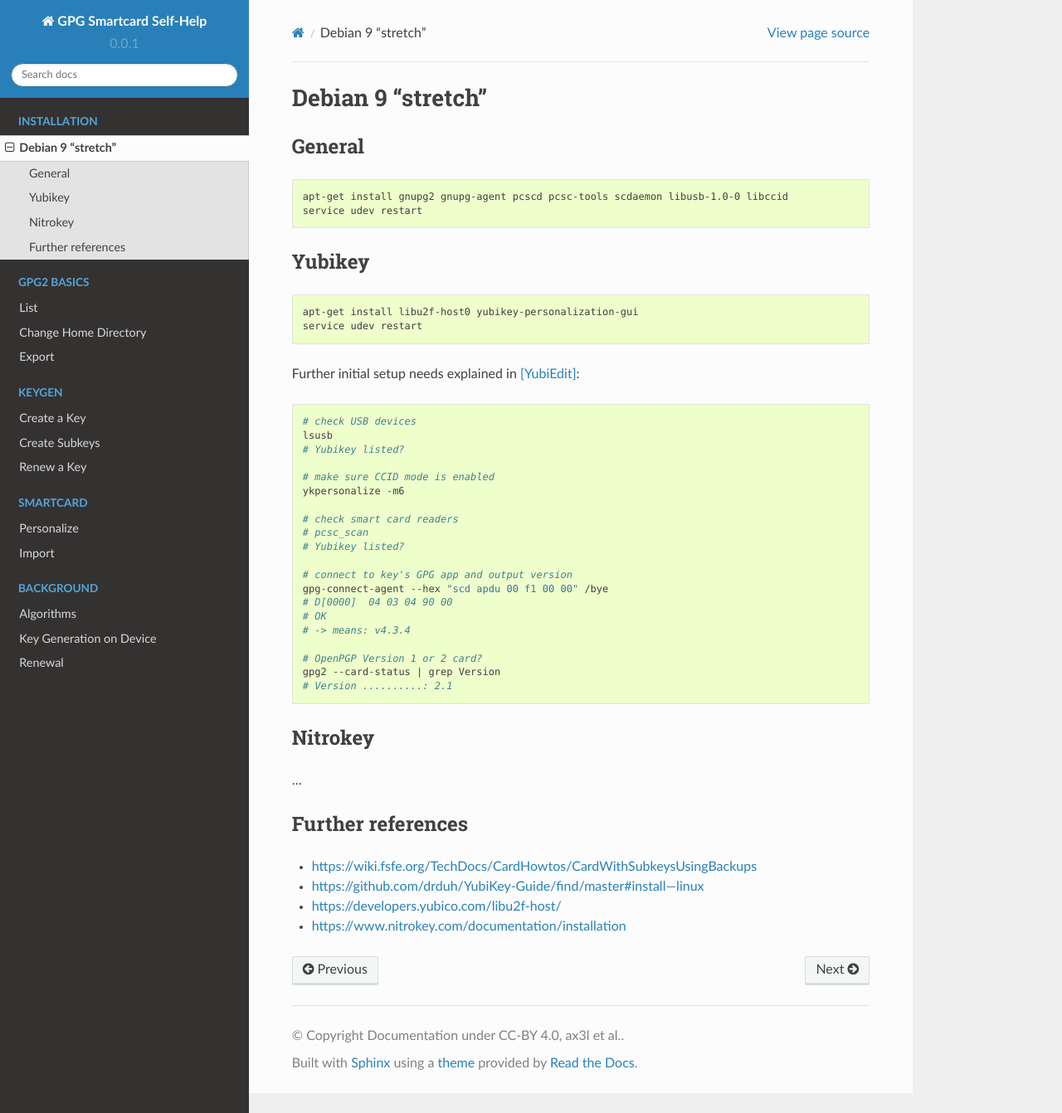
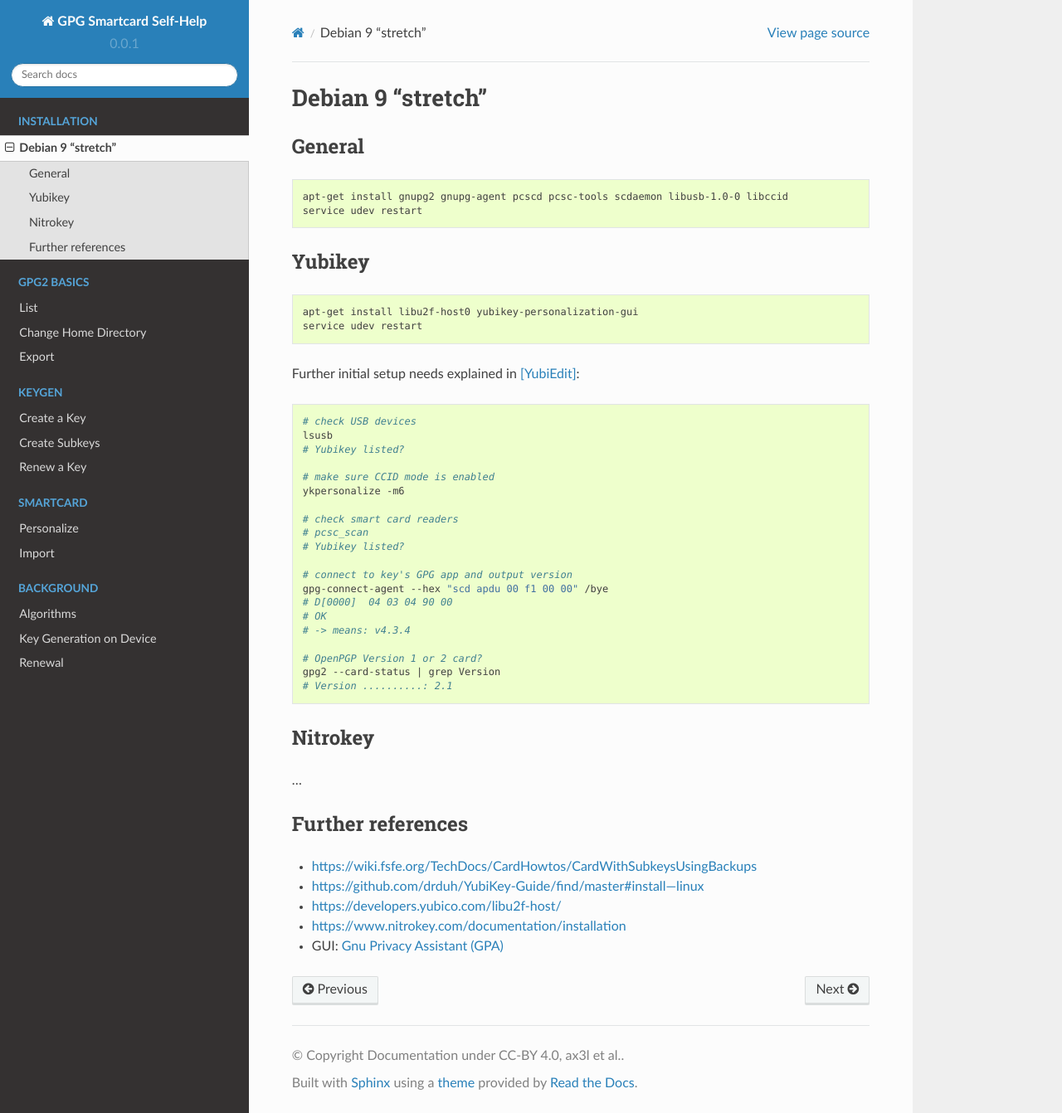
Before and after one commit to ax3l/gpg_smartcard, a Sphinx documentation site: the page built from source/install/debian.rst, in a window 1280 px wide and 1342 px high. Shown: the whole window at 83% size. Built offline with Sphinx 7.4.7 and the Read the Docs theme 2.0.0, drawn with Linux system fonts in a browser that asks for light colours.

Commit message:
GUI: GPA
Gnu Privacy Assistant (GPA)

```diff
--- a/source/install/debian.rst
+++ b/source/install/debian.rst
@@ -56,3 +56,4 @@
 * https://github.com/drduh/YubiKey-Guide/find/master#install---linux
 * https://developers.yubico.com/libu2f-host/
 * https://www.nitrokey.com/documentation/installation
+* GUI: `Gnu Privacy Assistant (GPA) <https://www.nitrokey.com/setup-gnu-privacy-assistant-gpa>`_
```
